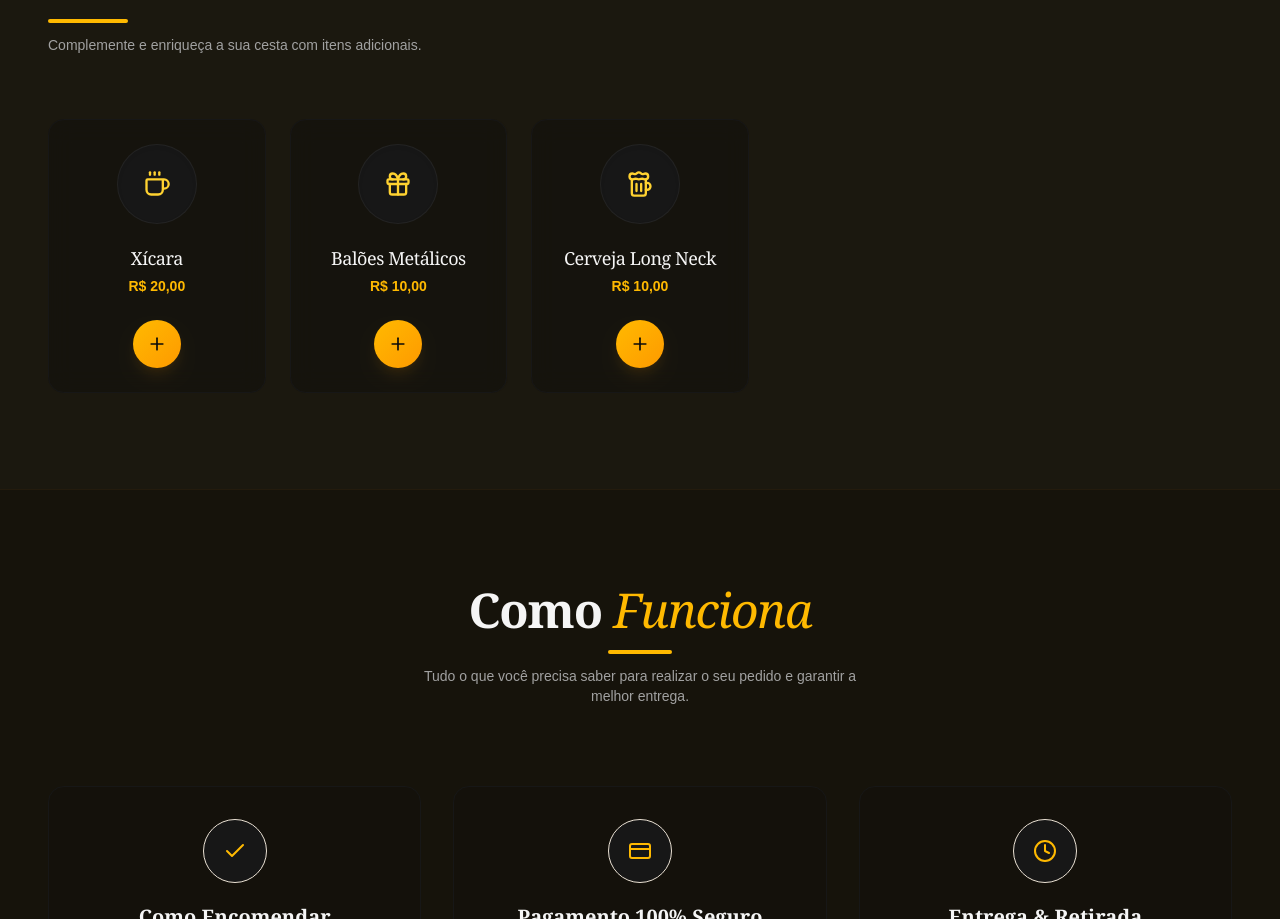
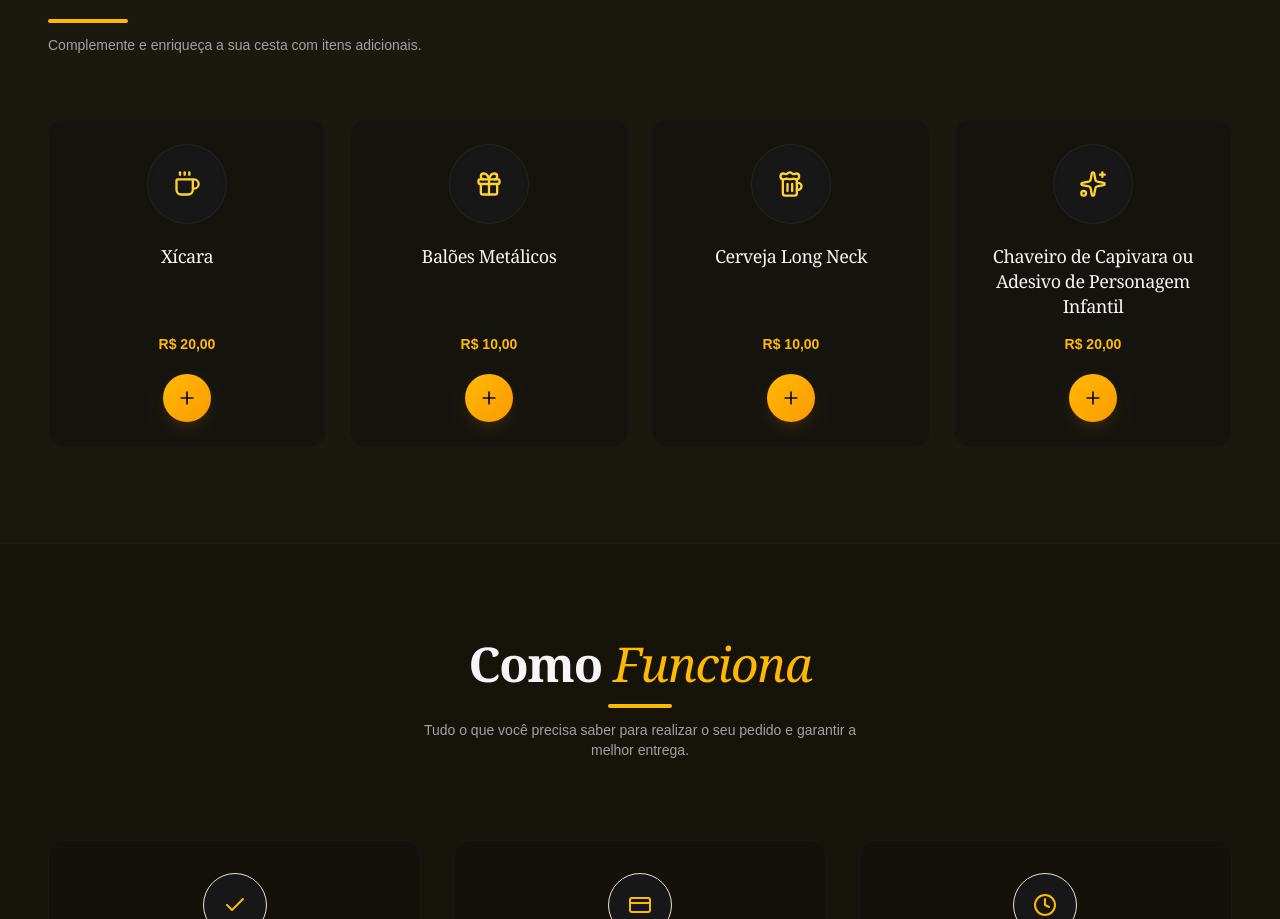
Before and after one commit to WilsonMSouza/Stelline-Cestas, a React (Vite) app: page / in a window 1280 px wide. Shown: the part 6452-7371 px from the top of the page. Built offline with nearby package versions, Linux system fonts and the light colour scheme.

Commit message:
feat: update addons grid and add new item
Adjust the addons grid layout for better responsiveness, add "Sparkles" icon support, and include the new "Chaveiro de Capivara ou Adesivo" item in the catalog.

```diff
--- a/src/App.tsx
+++ b/src/App.tsx
@@ -558,7 +558,7 @@ export default function App() {
             </div>
 
             {/* Addons Grid list */}
-            <div className="grid grid-cols-1 sm:grid-cols-2 md:grid-cols-3 lg:grid-cols-5 gap-6">
+            <div className="grid grid-cols-1 sm:grid-cols-2 lg:grid-cols-4 gap-6">
               {addonItems.map((addonCart) => (
                 <AddonCard
                   key={addonCart.addon.id}
--- a/src/components/AddonItem.tsx
+++ b/src/components/AddonItem.tsx
@@ -1,7 +1,7 @@
 import React from "react";
 import { AddonItem } from "../types";
 import { formatCurrency } from "../data";
-import { Coffee, Gift, Percent, Plus, Minus, Heart, Droplet, Beer } from "lucide-react";
+import { Coffee, Gift, Percent, Plus, Minus, Heart, Droplet, Beer, Sparkles } from "lucide-react";
 
 interface AddonCardProps {
   key?: React.Key;
@@ -25,6 +25,8 @@ export default function AddonCard({ addon, quantity, onAdd, onRemove }: AddonCar
         return <Heart className="w-7 h-7 text-amber-300" />;
       case "Droplet":
         return <Droplet className="w-7 h-7 text-amber-300" />;
+      case "Sparkles":
+        return <Sparkles className="w-7 h-7 text-amber-300" />;
       default:
         return <Gift className="w-7 h-7 text-amber-300" />;
     }
@@ -47,16 +49,18 @@ export default function AddonCard({ addon, quantity, onAdd, onRemove }: AddonCar
       )}
 
       {/* Hexagonal or circular icon backdrop */}
-      <div className="w-20 h-20 rounded-full bg-neutral-900 flex items-center justify-center mb-5 border border-neutral-800/80 group-hover:border-amber-500/40 transition-all duration-500 group-hover:scale-105 shadow-inner">
+      <div className="w-20 h-20 rounded-full bg-neutral-900 flex items-center justify-center mb-5 border border-neutral-800/80 group-hover:border-amber-500/40 transition-all duration-500 group-hover:scale-105 shadow-inner shrink-0">
         {renderIcon()}
       </div>
 
-      <h4 className="font-serif text-lg text-neutral-100 font-medium mb-1 tracking-tight">
-        {addon.name}
-      </h4>
-      <p className="text-amber-400 font-sans font-bold text-sm mb-6">
-        {formatCurrency(addon.price)}
-      </p>
+      <div className="flex-1 flex flex-col justify-between items-center w-full mb-5">
+        <h4 className="font-serif text-base sm:text-lg text-neutral-100 font-medium mb-2 tracking-tight leading-snug">
+          {addon.name}
+        </h4>
+        <p className="text-amber-400 font-sans font-bold text-sm mt-auto pt-2">
+          {formatCurrency(addon.price)}
+        </p>
+      </div>
 
       {/* Add / Remove controller */}
       <div className="flex items-center gap-2">
--- a/src/data.ts
+++ b/src/data.ts
@@ -189,6 +189,7 @@ export const PRODUCTS: Product[] = [
           "Frutas da época, creme de avelã e iogurte grego",
           "Suco de uva integral (250 a 300 ml) e achocolatado",
           "Doces decorativos",
+          "Itens Adicionais: Chaveiro de capivara ou adesivo de personagem infantil, com acréscimo de R$ 20,00.",
           "Opção de Embalagem 1: Caixa de MDF 20x20cm, embalada em celofane e finalizada com laço de cetim; acompanha cartão de mensagem.",
           "Opção de Embalagem 2: Sacola fosca de alça redonda, 27x23cm, finalizada com laço de cetim; acompanha cartão de mensagem."
         ]
@@ -322,7 +323,8 @@ export const PRODUCTS: Product[] = [
 export const ADDONS: AddonItem[] = [
   { id: "handcrafted-mug", name: "Xícara", price: 20.00, icon: "Coffee" },
   { id: "helium-balloons", name: "Balões Metálicos", price: 10.00, icon: "Celebration" },
-  { id: "long-neck-beer", name: "Cerveja Long Neck", price: 10.00, icon: "Beer" }
+  { id: "long-neck-beer", name: "Cerveja Long Neck", price: 10.00, icon: "Beer" },
+  { id: "chaveiro-capivara-adesivo", name: "Chaveiro de Capivara ou Adesivo de Personagem Infantil", price: 20.00, icon: "Sparkles" }
 ];
 
 export function formatCurrency(value: number): string {
```
